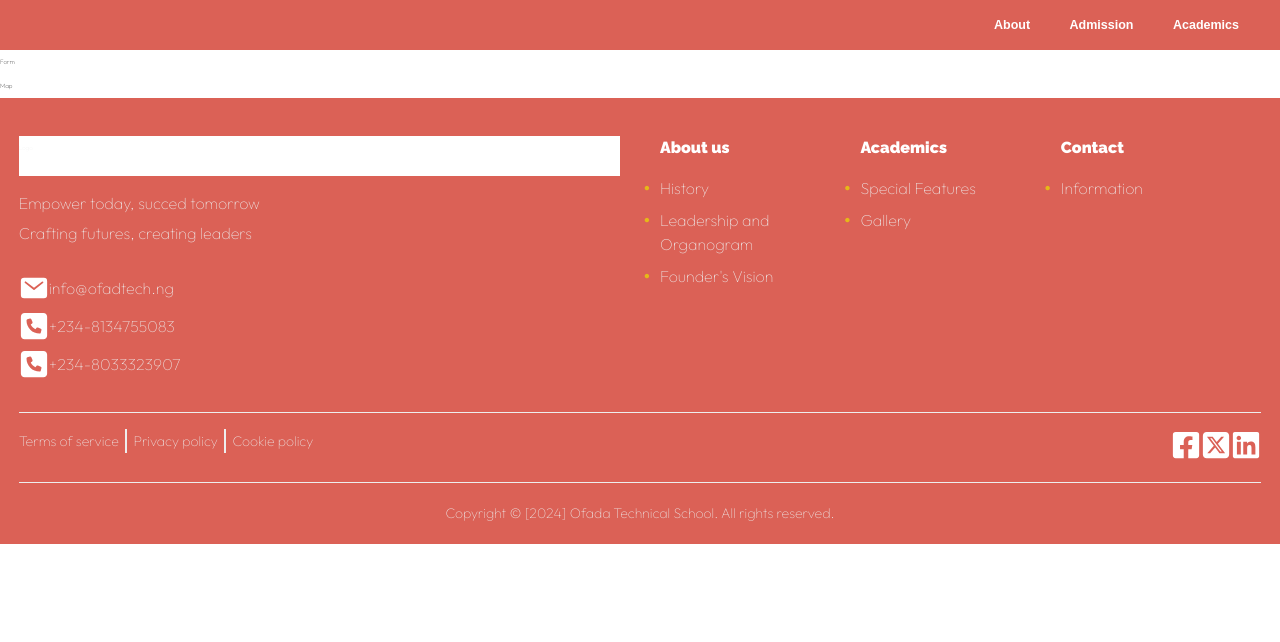
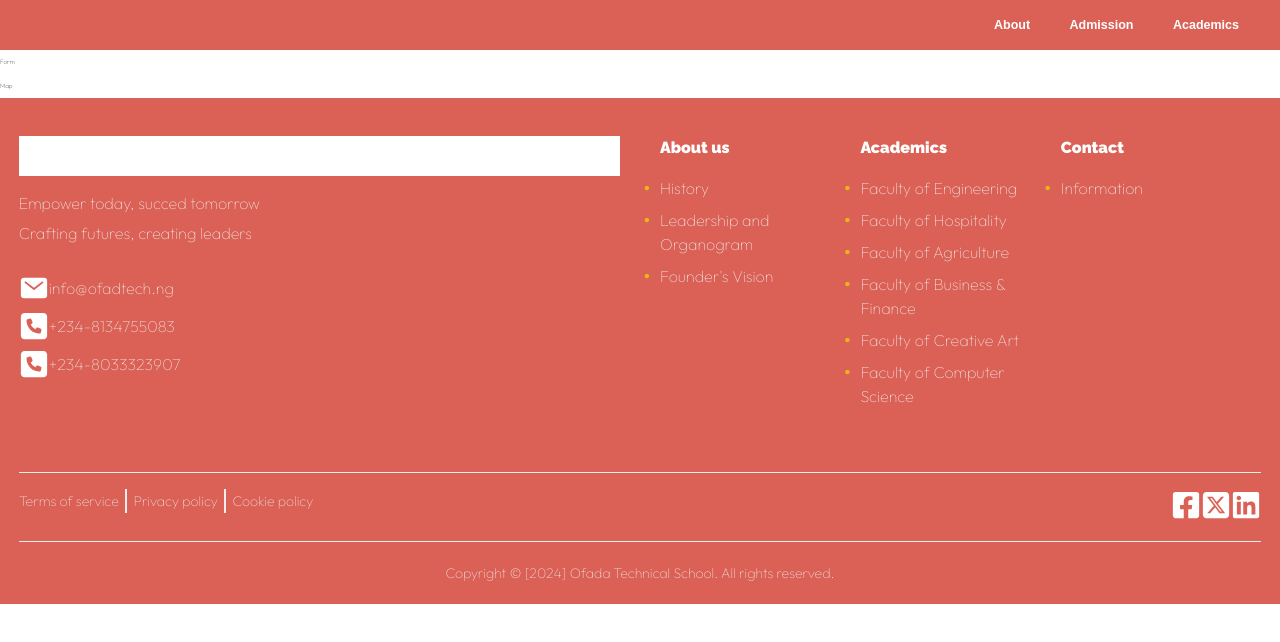
Before and after one commit to ishuacharis/ofadatech, a Next.js app: page /contact in a window 1280 px wide. Shown: the top 642 px of the page. Built offline with nearby package versions, Linux system fonts and the light colour scheme.

Commit message:
Improve type

```diff
--- a/src/app/_ui/components/Footer/Footer.tsx
+++ b/src/app/_ui/components/Footer/Footer.tsx
@@ -5,6 +5,7 @@ import { IoMail } from "react-icons/io5";
 import { footerLinks, quickLinks } from "./links";
 import { Each } from "../Each/Each";
 import style from "./Footer.module.css";
+import { QuickLinkInfo, SubLinkInfo } from "@/app/types/type";
 
 const contacts = [
   {
@@ -64,13 +65,13 @@ const Footer = () => {
             <div className={style.quick_links}>
               <Each
                 of={quickLinks}
-                render={(item: any, index: number) => (
+                render={(item: Readonly<QuickLinkInfo>, index: number) => (
                   <div className={style.quick_link_item} key={index}>
-                    <h4>{item.title}</h4>
+                    <h4>{item.name}</h4>
                     <ul>
                       <Each
-                        of={item.subLinks}
-                        render={(link: any, index: number) => (<li><Link href={"/#"} key={index}>{link}</Link></li>)}
+                        of={item.sublinks}
+                        render={(sublink: Readonly<SubLinkInfo>, index: number) => (<li><Link href={sublink.link} key={index}>{sublink.title}</Link></li>)}
                       />
                     </ul>
                   </div>
--- a/src/app/_ui/components/Footer/links.ts
+++ b/src/app/_ui/components/Footer/links.ts
@@ -1,16 +1,57 @@
+import { QuickLinkInfo } from "@/app/types/type";
 
-export const quickLinks = [
+export const quickLinks: QuickLinkInfo[] = [
   {
-    title: "About us",
-    subLinks: ["History", "Leadership and Organogram", "Founder's Vision"]
+    name: "About us",
+    sublinks: [
+      {
+        title: "History",
+        link: "/#",
+      },
+      {
+        title: "Leadership and Organogram",
+        link: "/about/leadership",
+      },
+      {
+        title: "Founder's Vision",
+        link: "/#"
+      }
+    ]
   },
   {
-    title: "Academics",
-    subLinks: ["Special Features", "Gallery"]
+    name: "Academics",
+    sublinks: [
+      {
+        title: "Faculty of Engineering",
+        link: "/academics/engineering",
+      },
+      {
+        title: "Faculty of Hospitality",
+        link: "/academics/hospitality"
+      },
+      {
+        title: "Faculty of Agriculture",
+        link: "/academics/agriculture"
+      },
+      {
+        title: "Faculty of Business & Finance",
+        link: "/academics/business",
+      },
+      {
+        title: "Faculty of Creative Art",
+        link: "/academics/art"
+      },
+      {
+        title: "Faculty of Computer Science",
+        link: "/academics/computer"
+      }
+    ]
   },
   {
-    title: "Contact",
-    subLinks: ["Information"]
+    name: "Contact",
+    sublinks: [
+      {title: "Information", link: "/#"}
+    ]
   },
 ];
 
--- a/src/app/_ui/components/Header/Header.tsx
+++ b/src/app/_ui/components/Header/Header.tsx
@@ -19,7 +19,7 @@ const Header = ({ open, toggleMenu }: Props) => {
             <ul className={style.nav_list}>
               <Each
                 of={nav}
-                render={(item: NavInfo, index: number) => (
+                render={(item: Readonly<NavInfo>, index: number) => (
                   <li className={style.nav_item} key={index}>
                     <button type="button" className={style.nav_button}>{item.name}</button>
                     <div className={style.nav_dropdown_wrapper}>
@@ -33,7 +33,7 @@ const Header = ({ open, toggleMenu }: Props) => {
                           <ul className={style.nav_dropdown_list}>
                             <Each
                               of={item.sublinks}
-                              render={(sublink: SubLinkInfo, index: number) => (
+                              render={(sublink: Readonly<SubLinkInfo>, index: number) => (
                                 <li className={style.nav_dropdown_list_item}>
                                   <Link key={index} href={sublink.link} className={style.nav_dropdown_list_link}>{sublink.title}</Link>
                                 </li>
--- a/src/app/types/type.ts
+++ b/src/app/types/type.ts
@@ -9,6 +9,8 @@ export interface NavInfo {
   sublinks: SubLinkInfo[];
 };
 
+export type QuickLinkInfo = Omit<NavInfo, "heading" | "description">
+
 export interface BenefitInfo {
   title: string;
   text: string;
```
